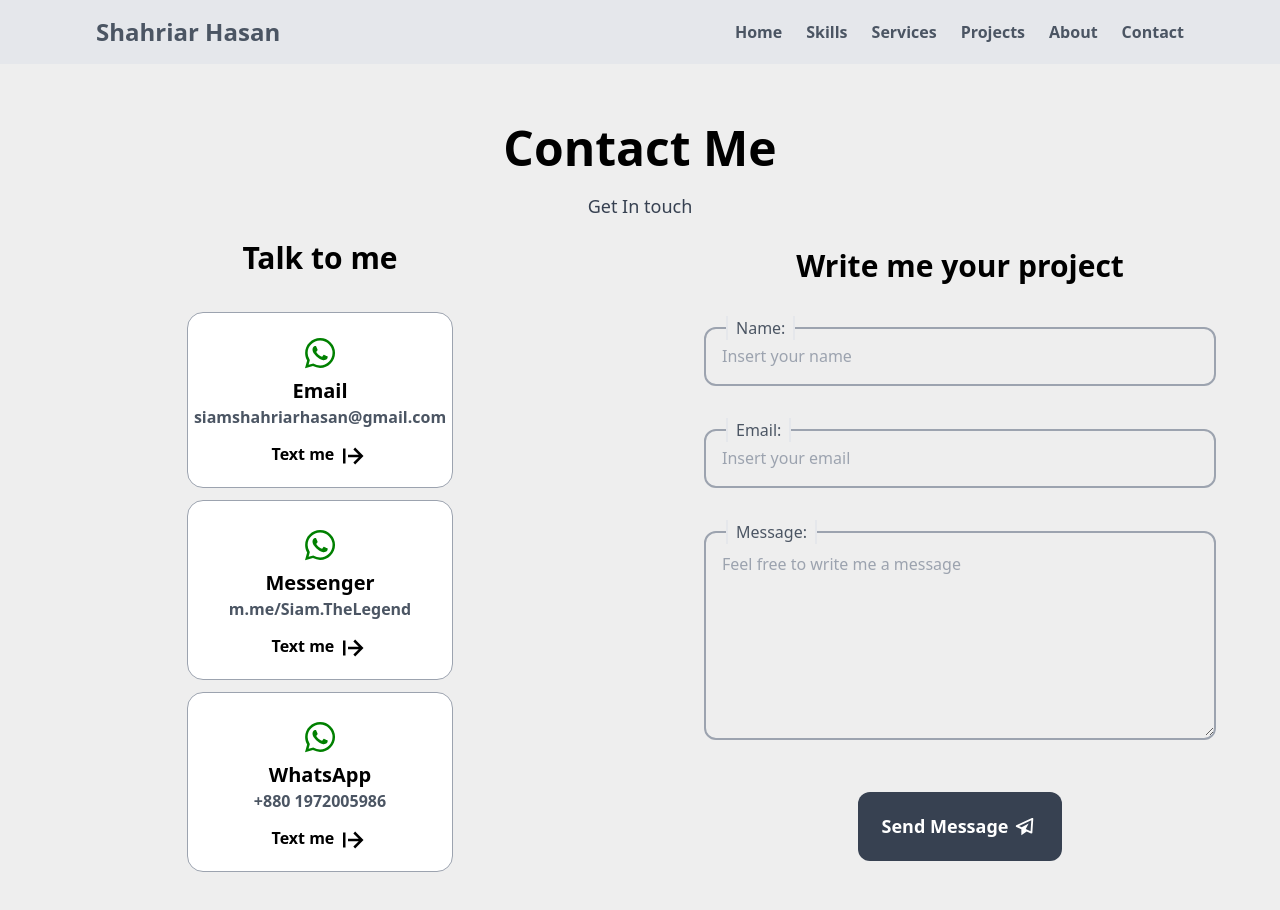
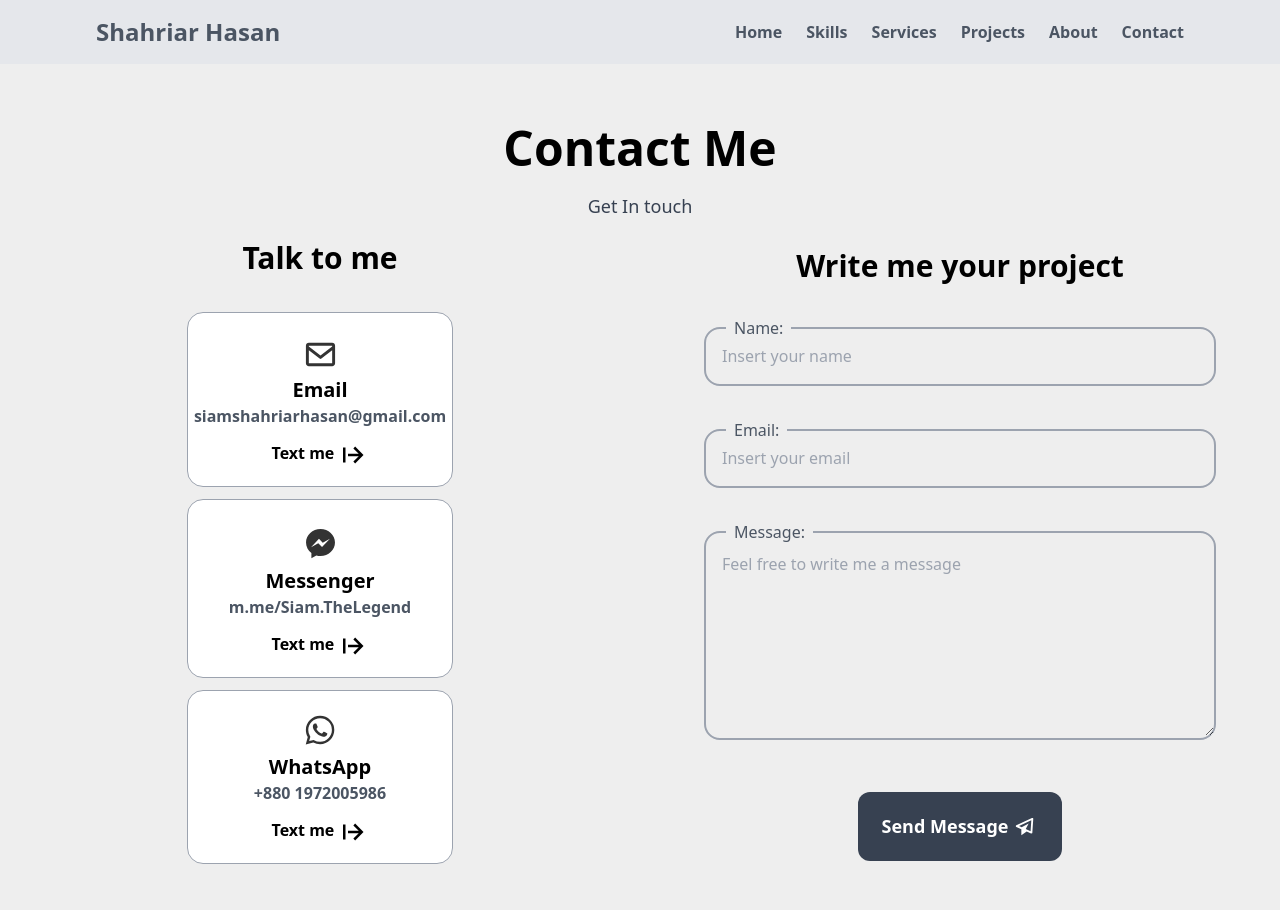
Before and after one commit to SIAM-TheLegend/Shahriar-Hasan-Siam, a Next.js app: page /contact in a window 1280 px wide. Shown: the top 910 px of the page. Built offline with nearby package versions, Linux system fonts and the light colour scheme.

Commit message:
Contact page done

```diff
--- a/src/app/globals.css
+++ b/src/app/globals.css
@@ -42,7 +42,7 @@ body:first-child, body:last-child {
 /*-------------------- Contact page --------------------*/
 /*--------------------------------------------------------*/
 .contact-message-to-me fieldset {
-  @apply my-8 border-2 border-gray-400 rounded-xl;
+  @apply my-8 border-2 border-gray-400 rounded-2xl;
 }
 .contact-message-to-me input {
   @apply mb-3 pl-4 block h-8 w-full rounded-xl bg-transparent outline-none;
--- a/src/components/ui/Contact/MessageMe.js
+++ b/src/components/ui/Contact/MessageMe.js
@@ -29,16 +29,16 @@ const MessageMe = () => {
       <h3 className="section-subheading">Write me your project</h3>
       <form onSubmit={handleSubmit} className="contact-message-to-me">
         <fieldset>
-          <legend className="text-left ml-5 px-2 border-x-2">Name:</legend>
+          <legend className="text-left ml-5 px-2">Name:</legend>
           <input name="name" type="text" placeholder="Insert your name" required />
         </fieldset>
         <fieldset>
-          <legend className="text-left ml-5 px-2 border-x-2">Email:</legend>
+          <legend className="text-left ml-5 px-2">Email:</legend>
           <input name="email" type="email" placeholder="Insert your email" required />
         </fieldset>
         <fieldset>
-          <legend className="text-left ml-5 px-2 border-x-2">Message:</legend>
-          <textarea className="-mb-1 pt-2 ml-4 h-48 rounded-xl outline-none bg-transparent w-[calc(100%-16px)]" name="message" type="textarea" placeholder="Feel free to write me a message" required />
+          <legend className="text-left ml-5 px-2">Message:</legend>
+          <textarea className="-mb-1 pt-2 ml-4 h-48 rounded-2xl outline-none bg-transparent w-[calc(100%-16px)]" name="message" type="textarea" placeholder="Feel free to write me a message" required />
         </fieldset>
         <button className="py-5 px-6 mt-5 rounded-xl font-semibold text-lg group hover:shadow-2xl duration-300 bg-gray-700 hover:bg-white text-white hover:text-black" type="submit">Send Message
           <svg className="fill-white group-hover:fill-black duration-300 inline ml-1 pb-1" xmlns="http://www.w3.org/2000/svg" width="26" height="26" viewBox="0 0 24 24"><path d="M20.56 3.34a1 1 0 0 0-1-.08l-17 8a1 1 0 0 0-.57.92 1 1 0 0 0 .6.9L8 15.45v6.72L13.84 18l4.76 2.08a.93.93 0 0 0 .4.09 1 1 0 0 0 .52-.15 1 1 0 0 0 .48-.79l1-15a1 1 0 0 0-.44-.89zM18.1 17.68l-5.27-2.31L16 9.17l-7.65 4.25-2.93-1.29 13.47-6.34z"></path></svg>
--- a/src/components/ui/Contact/TalkToMe.js
+++ b/src/components/ui/Contact/TalkToMe.js
@@ -6,19 +6,19 @@ const TalkToMe = () => {
       <h3 className="section-subheading">Talk to me</h3>
       <div className="py-6">
         <div className="my-3 py-4 bg-white w-5/12 mx-auto rounded-2xl border border-gray-400">
-          <svg className="mx-auto mt-1 mb-1" xmlns="http://www.w3.org/2000/svg" width="40" height="40" viewBox="0 0 24 24" fill="green"><path fill-rule="evenodd" clip-rule="evenodd" d="M18.403 5.633A8.919 8.919 0 0 0 12.053 3c-4.948 0-8.976 4.027-8.978 8.977 0 1.582.413 3.126 1.198 4.488L3 21.116l4.759-1.249a8.981 8.981 0 0 0 4.29 1.093h.004c4.947 0 8.975-4.027 8.977-8.977a8.926 8.926 0 0 0-2.627-6.35m-6.35 13.812h-.003a7.446 7.446 0 0 1-3.798-1.041l-.272-.162-2.824.741.753-2.753-.177-.282a7.448 7.448 0 0 1-1.141-3.971c.002-4.114 3.349-7.461 7.465-7.461a7.413 7.413 0 0 1 5.275 2.188 7.42 7.42 0 0 1 2.183 5.279c-.002 4.114-3.349 7.462-7.461 7.462m4.093-5.589c-.225-.113-1.327-.655-1.533-.73-.205-.075-.354-.112-.504.112s-.58.729-.711.879-.262.168-.486.056-.947-.349-1.804-1.113c-.667-.595-1.117-1.329-1.248-1.554s-.014-.346.099-.458c.101-.1.224-.262.336-.393.112-.131.149-.224.224-.374s.038-.281-.019-.393c-.056-.113-.505-1.217-.692-1.666-.181-.435-.366-.377-.504-.383a9.65 9.65 0 0 0-.429-.008.826.826 0 0 0-.599.28c-.206.225-.785.767-.785 1.871s.804 2.171.916 2.321c.112.15 1.582 2.415 3.832 3.387.536.231.954.369 1.279.473.537.171 1.026.146 1.413.089.431-.064 1.327-.542 1.514-1.066.187-.524.187-.973.131-1.067-.056-.094-.207-.151-.43-.263"></path></svg>
+          <svg className="mx-auto mt-2 mb-1" xmlns="http://www.w3.org/2000/svg" width="35" height="35" viewBox="0 0 24 24" fill='#333333'><path d="M20 4H4c-1.103 0-2 .897-2 2v12c0 1.103.897 2 2 2h16c1.103 0 2-.897 2-2V6c0-1.103-.897-2-2-2zm0 2v.511l-8 6.223-8-6.222V6h16zM4 18V9.044l7.386 5.745a.994.994 0 0 0 1.228 0L20 9.044 20.002 18H4z"></path></svg>
           <h4 className=" font-semibold text-black text-xl">Email</h4>
           <p className="mb-3 font-semibold">siamshahriarhasan@gmail.com</p>
           <Link className="text-md text-base text-black font-semibold" href="https://www.facebook.com">Text me <svg className="inline" xmlns="http://www.w3.org/2000/svg" width="30" height="30" viewBox="0 0 24 24" fill="black"><path className="hover:translate-x-5" d="M4 6h2v12H4zm4 7h8.586l-4.293 4.293 1.414 1.414L20.414 12l-6.707-6.707-1.414 1.414L16.586 11H8z"></path></svg></Link>
         </div>
         <div className="my-3 py-4 bg-white w-5/12 mx-auto rounded-2xl border border-gray-400">
-          <svg className="mx-auto mt-2 mb-1" xmlns="http://www.w3.org/2000/svg" width="40" height="40" viewBox="0 0 24 24" fill="green"><path fill-rule="evenodd" clip-rule="evenodd" d="M18.403 5.633A8.919 8.919 0 0 0 12.053 3c-4.948 0-8.976 4.027-8.978 8.977 0 1.582.413 3.126 1.198 4.488L3 21.116l4.759-1.249a8.981 8.981 0 0 0 4.29 1.093h.004c4.947 0 8.975-4.027 8.977-8.977a8.926 8.926 0 0 0-2.627-6.35m-6.35 13.812h-.003a7.446 7.446 0 0 1-3.798-1.041l-.272-.162-2.824.741.753-2.753-.177-.282a7.448 7.448 0 0 1-1.141-3.971c.002-4.114 3.349-7.461 7.465-7.461a7.413 7.413 0 0 1 5.275 2.188 7.42 7.42 0 0 1 2.183 5.279c-.002 4.114-3.349 7.462-7.461 7.462m4.093-5.589c-.225-.113-1.327-.655-1.533-.73-.205-.075-.354-.112-.504.112s-.58.729-.711.879-.262.168-.486.056-.947-.349-1.804-1.113c-.667-.595-1.117-1.329-1.248-1.554s-.014-.346.099-.458c.101-.1.224-.262.336-.393.112-.131.149-.224.224-.374s.038-.281-.019-.393c-.056-.113-.505-1.217-.692-1.666-.181-.435-.366-.377-.504-.383a9.65 9.65 0 0 0-.429-.008.826.826 0 0 0-.599.28c-.206.225-.785.767-.785 1.871s.804 2.171.916 2.321c.112.15 1.582 2.415 3.832 3.387.536.231.954.369 1.279.473.537.171 1.026.146 1.413.089.431-.064 1.327-.542 1.514-1.066.187-.524.187-.973.131-1.067-.056-.094-.207-.151-.43-.263"></path></svg>
+          <svg className="mx-auto mt-2 mb-1" xmlns="http://www.w3.org/2000/svg" width="39" height="39" viewBox="0 0 24 24" fill='#333333'><path d="M12 3c-4.92 0-8.91 3.729-8.91 8.332 0 2.616 1.291 4.952 3.311 6.479V21l3.041-1.687c.811.228 1.668.35 2.559.35 4.92 0 8.91-3.73 8.91-8.331C20.91 6.729 16.92 3 12 3zm.938 11.172-2.305-2.394-4.438 2.454 4.865-5.163 2.305 2.395 4.439-2.455-4.866 5.163z"></path></svg>
           <h4 className=" font-semibold text-black text-xl">Messenger</h4>
           <p className="mb-3 font-semibold">m.me/Siam.TheLegend</p>
           <Link className="text-md text-base text-black font-semibold" href="https://www.facebook.com">Text me <svg className="inline" xmlns="http://www.w3.org/2000/svg" width="30" height="30" viewBox="0 0 24 24" fill="black"><path className="hover:translate-x-5" d="M4 6h2v12H4zm4 7h8.586l-4.293 4.293 1.414 1.414L20.414 12l-6.707-6.707-1.414 1.414L16.586 11H8z"></path></svg></Link>
         </div>
         <div className="my-3 py-4 bg-white w-5/12 mx-auto rounded-2xl border border-gray-400">
-          <svg className="mx-auto mt-2 mb-1" xmlns="http://www.w3.org/2000/svg" width="40" height="40" viewBox="0 0 24 24" fill="green"><path fill-rule="evenodd" clip-rule="evenodd" d="M18.403 5.633A8.919 8.919 0 0 0 12.053 3c-4.948 0-8.976 4.027-8.978 8.977 0 1.582.413 3.126 1.198 4.488L3 21.116l4.759-1.249a8.981 8.981 0 0 0 4.29 1.093h.004c4.947 0 8.975-4.027 8.977-8.977a8.926 8.926 0 0 0-2.627-6.35m-6.35 13.812h-.003a7.446 7.446 0 0 1-3.798-1.041l-.272-.162-2.824.741.753-2.753-.177-.282a7.448 7.448 0 0 1-1.141-3.971c.002-4.114 3.349-7.461 7.465-7.461a7.413 7.413 0 0 1 5.275 2.188 7.42 7.42 0 0 1 2.183 5.279c-.002 4.114-3.349 7.462-7.461 7.462m4.093-5.589c-.225-.113-1.327-.655-1.533-.73-.205-.075-.354-.112-.504.112s-.58.729-.711.879-.262.168-.486.056-.947-.349-1.804-1.113c-.667-.595-1.117-1.329-1.248-1.554s-.014-.346.099-.458c.101-.1.224-.262.336-.393.112-.131.149-.224.224-.374s.038-.281-.019-.393c-.056-.113-.505-1.217-.692-1.666-.181-.435-.366-.377-.504-.383a9.65 9.65 0 0 0-.429-.008.826.826 0 0 0-.599.28c-.206.225-.785.767-.785 1.871s.804 2.171.916 2.321c.112.15 1.582 2.415 3.832 3.387.536.231.954.369 1.279.473.537.171 1.026.146 1.413.089.431-.064 1.327-.542 1.514-1.066.187-.524.187-.973.131-1.067-.056-.094-.207-.151-.43-.263"></path></svg>
+          <svg className="mx-auto mt-1 mb-1" xmlns="http://www.w3.org/2000/svg" width="38" height="38" viewBox="0 0 24 24" fill='#333333'><path fill-rule="evenodd" clip-rule="evenodd" d="M18.403 5.633A8.919 8.919 0 0 0 12.053 3c-4.948 0-8.976 4.027-8.978 8.977 0 1.582.413 3.126 1.198 4.488L3 21.116l4.759-1.249a8.981 8.981 0 0 0 4.29 1.093h.004c4.947 0 8.975-4.027 8.977-8.977a8.926 8.926 0 0 0-2.627-6.35m-6.35 13.812h-.003a7.446 7.446 0 0 1-3.798-1.041l-.272-.162-2.824.741.753-2.753-.177-.282a7.448 7.448 0 0 1-1.141-3.971c.002-4.114 3.349-7.461 7.465-7.461a7.413 7.413 0 0 1 5.275 2.188 7.42 7.42 0 0 1 2.183 5.279c-.002 4.114-3.349 7.462-7.461 7.462m4.093-5.589c-.225-.113-1.327-.655-1.533-.73-.205-.075-.354-.112-.504.112s-.58.729-.711.879-.262.168-.486.056-.947-.349-1.804-1.113c-.667-.595-1.117-1.329-1.248-1.554s-.014-.346.099-.458c.101-.1.224-.262.336-.393.112-.131.149-.224.224-.374s.038-.281-.019-.393c-.056-.113-.505-1.217-.692-1.666-.181-.435-.366-.377-.504-.383a9.65 9.65 0 0 0-.429-.008.826.826 0 0 0-.599.28c-.206.225-.785.767-.785 1.871s.804 2.171.916 2.321c.112.15 1.582 2.415 3.832 3.387.536.231.954.369 1.279.473.537.171 1.026.146 1.413.089.431-.064 1.327-.542 1.514-1.066.187-.524.187-.973.131-1.067-.056-.094-.207-.151-.43-.263"></path></svg>
           <h4 className=" font-semibold text-black text-xl">WhatsApp</h4>
           <p className="mb-3 font-semibold">+880 1972005986</p>
           <Link className="text-md text-base text-black font-semibold" href="https://www.facebook.com">Text me <svg className="inline" xmlns="http://www.w3.org/2000/svg" width="30" height="30" viewBox="0 0 24 24" fill="black"><path className="hover:translate-x-5" d="M4 6h2v12H4zm4 7h8.586l-4.293 4.293 1.414 1.414L20.414 12l-6.707-6.707-1.414 1.414L16.586 11H8z"></path></svg></Link>
```
